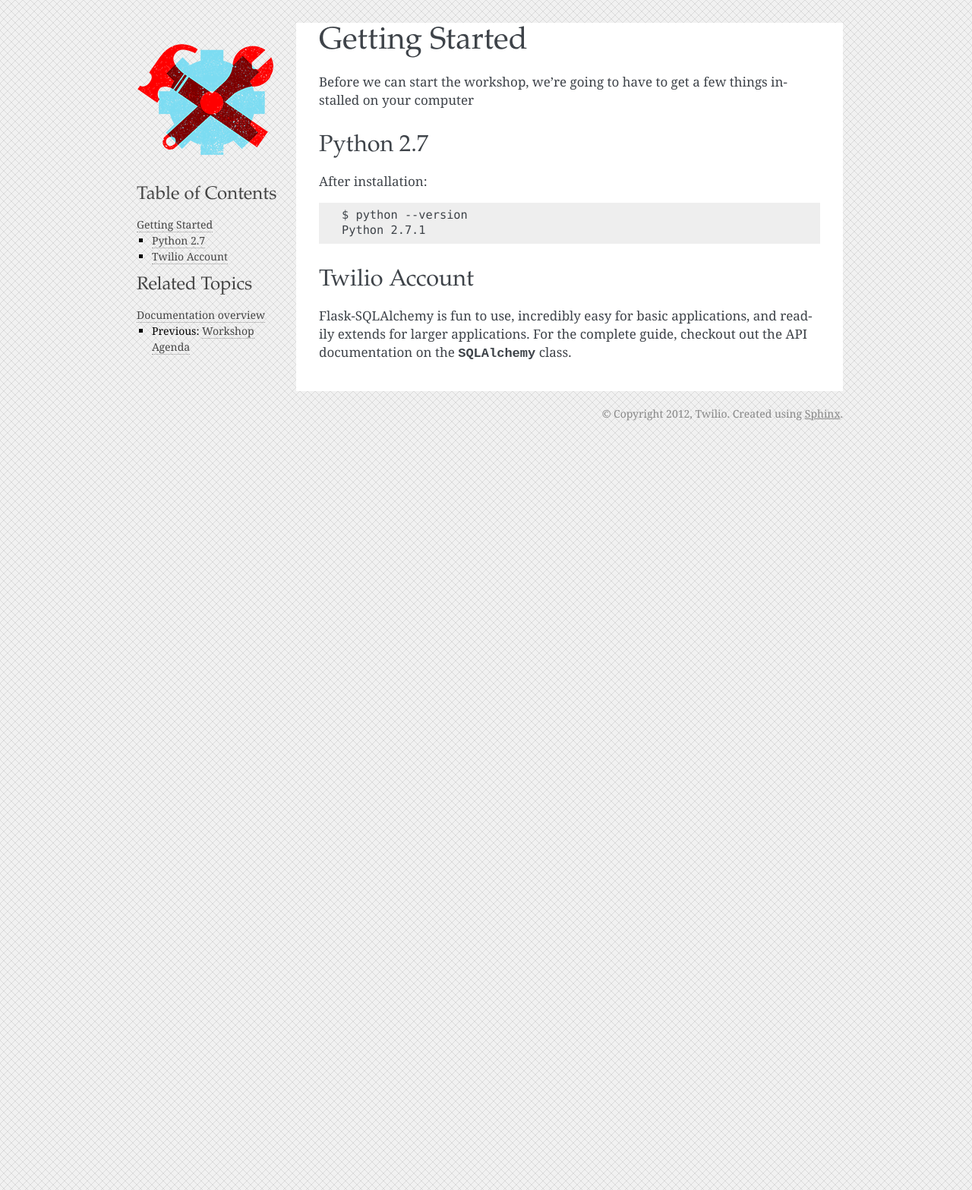
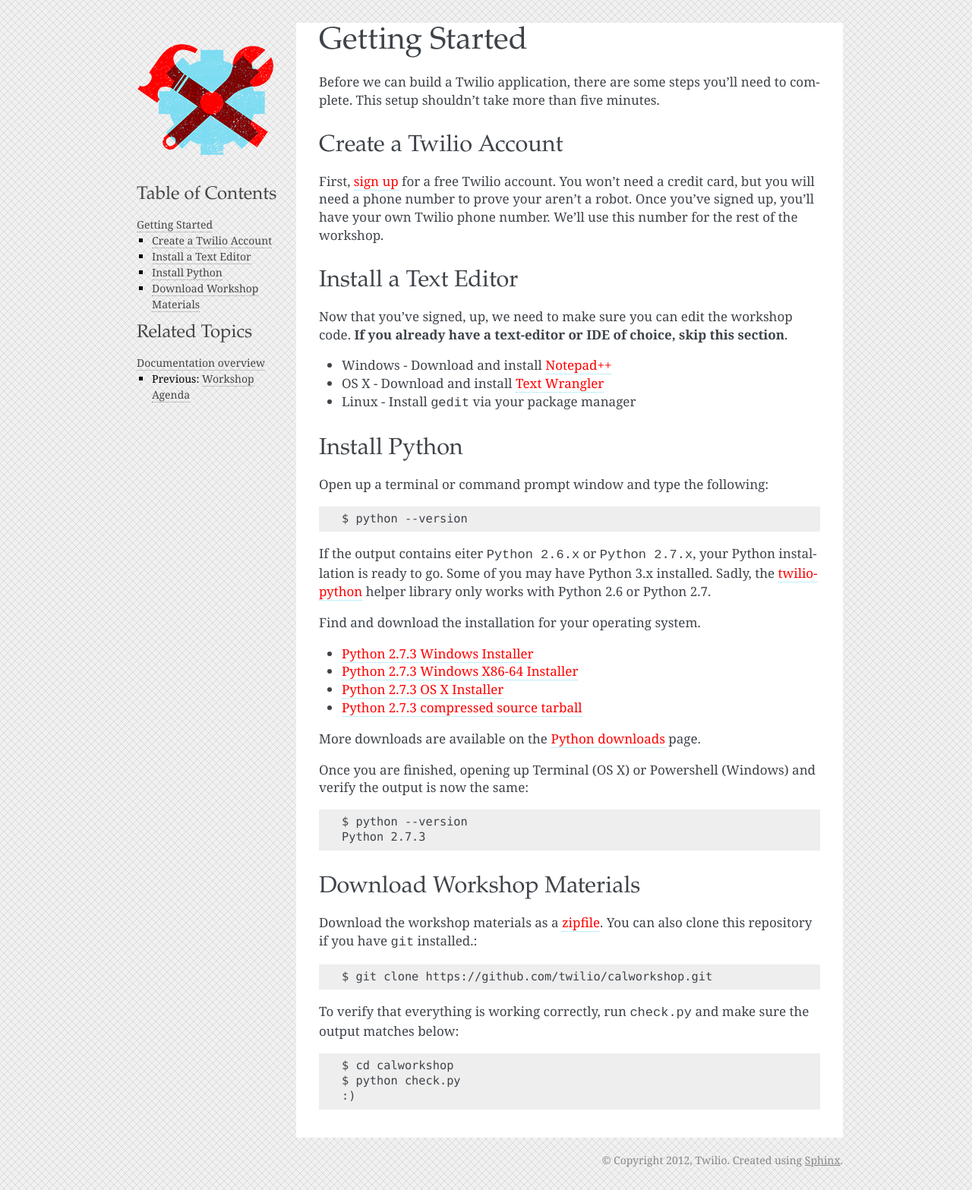
Before and after one commit to twilio/calworkshop, a Sphinx documentation site: the page built from docs/gettingstarted.rst, in a window 1280 px wide. Shown: the whole page at 76% size. Built offline with Sphinx 7.4.7, drawn with Linux system fonts in a browser that asks for light colours; pages that are not in the unit, such as notebooks, are missing from menus.

Commit message:
Finish getting started guide

```diff
--- a/docs/_themes/flask/static/flasky.css_t
+++ b/docs/_themes/flask/static/flasky.css_t
@@ -169,7 +169,7 @@
 
 #banner img {
     width: 100%;
-    max-width: 550px;
+    max-width: 474px;
 }
 
 div.body h1 { margin-top: 0; padding-top: 0; font-size: 240%; }
--- a/docs/gettingstarted.rst
+++ b/docs/gettingstarted.rst
@@ -3,21 +3,72 @@
 Getting Started
 ===============
 
-Before we can start the workshop, we're going to have to get a few things installed on your computer
+Before we can build a Twilio application, there are some steps you'll need to
+complete. This setup shouldn't take more than five minutes.
 
-Python 2.7
-----------
+Create a Twilio Account
+-----------------------
 
-After installation::
+First, `sign up`_ for a free Twilio account. You won't need a credit card, but
+you will need a phone number to prove your aren't a robot. Once you've signed
+up, you'll have your own Twilio phone number. We'll use this number for the
+rest of the workshop.
+
+.. _sign up: https://www.twilio.com/try-twilio
+
+Install a Text Editor
+---------------------
+
+Now that you've signed, up, we need to make sure you can edit the workshop
+code. **If you already have a text-editor or IDE of choice, skip this section**.
+
+- Windows - Download and install `Notepad++`_
+- OS X - Download and install `Text Wrangler`_
+- Linux - Install ``gedit`` via your package manager
+
+.. _Text Wrangler: http://www.barebones.com/products/textwrangler/
+.. _Notepad++: http://notepad-plus-plus.org/
+
+Install Python
+--------------
+
+Open up a terminal or command prompt window and type the following::
 
    $ python --version
-   Python 2.7.1
 
-Twilio Account
---------------
+If the output contains eiter ``Python 2.6.x`` or ``Python 2.7.x``, your Python
+installation is ready to go. Some of you may have Python 3.x installed. Sadly,
+the twilio-python_ helper library only works with Python 2.6 or Python 2.7.
 
+Find and download the installation for your operating system.
 
+- `Python 2.7.3 Windows Installer <http://www.python.org/ftp/python/2.7.3/python-2.7.3.msi>`_
+- `Python 2.7.3 Windows X86-64 Installer <http://www.python.org/ftp/python/2.7.3/python-2.7.3.amd64.msi>`_
+- `Python 2.7.3 OS X Installer <http://www.python.org/ftp/python/2.7.3/python-2.7.3-macosx10.6.dmg>`_
+- `Python 2.7.3 compressed source tarball <http://www.python.org/ftp/python/2.7.3/Python-2.7.3.tgz>`_
 
-Flask-SQLAlchemy is fun to use, incredibly easy for basic applications, and
-readily extends for larger applications.  For the complete guide, checkout out
-the API documentation on the :class:`SQLAlchemy` class.
+More downloads are available on the `Python downloads <http://www.python.org/download/>`_ page.
+
+Once you are finished, opening up Terminal (OS X) or Powershell (Windows) and
+verify the output is now the same::
+
+   $ python --version
+   Python 2.7.3
+
+Download Workshop Materials
+---------------------------
+
+Download the workshop materials as a zipfile_. You can also clone this
+repository if you have ``git`` installed.::
+
+   $ git clone https://github.com/twilio/calworkshop.git
+
+To verify that everything is working correctly, run ``check.py`` and make sure
+the output matches below::
+
+   $ cd calworkshop
+   $ python check.py
+   :)
+
+.. _zipfile: https://github.com/twilio/calworkshop/zipball/master
+.. _twilio-python: https://github.com/twilio/twilio-python
```
Also changed, not shown: docs/_static/banner.png.
